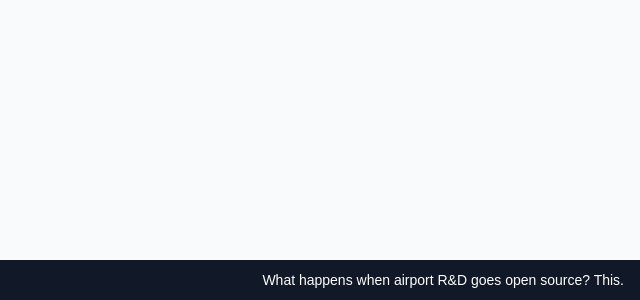
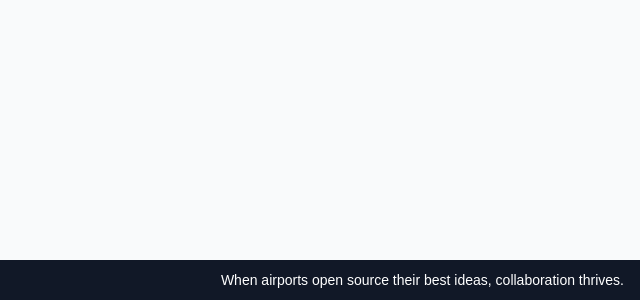
Before and after one commit to TransformAirports/uptime, a website: page website/index.html in a window 1280 px wide. Shown: the part 500-800 px from the top of the page, 640-1280 px from the left. Drawn offline with nearby package versions, Linux system fonts and the light colour scheme.

Commit message:
chore: update website tagline

```diff
--- a/website/index.html
+++ b/website/index.html
@@ -22,7 +22,7 @@
     <footer class="fixed bottom-0 left-0 w-full bg-gray-900 text-white">
       <div class="max-w-7xl mx-auto flex justify-between items-center px-4 py-2">
         <a href="#" class="font-bold">Uptime Monitor</a>
-        <span class="text-sm">What happens when airport R&D goes open source? This.</span>
+        <span class="text-sm">When airports open source their best ideas, collaboration thrives.</span>
       </div>
     </footer>
 
```
